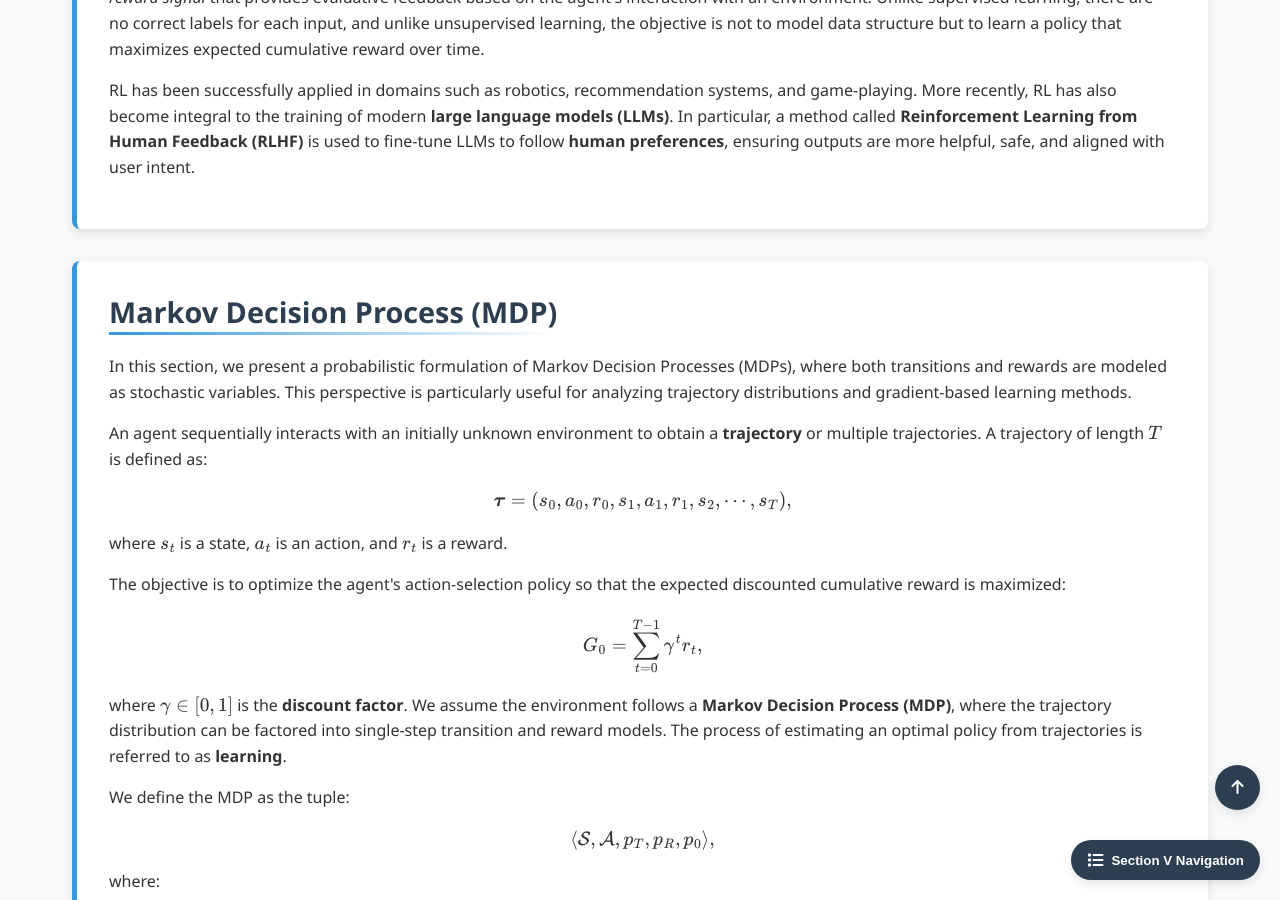
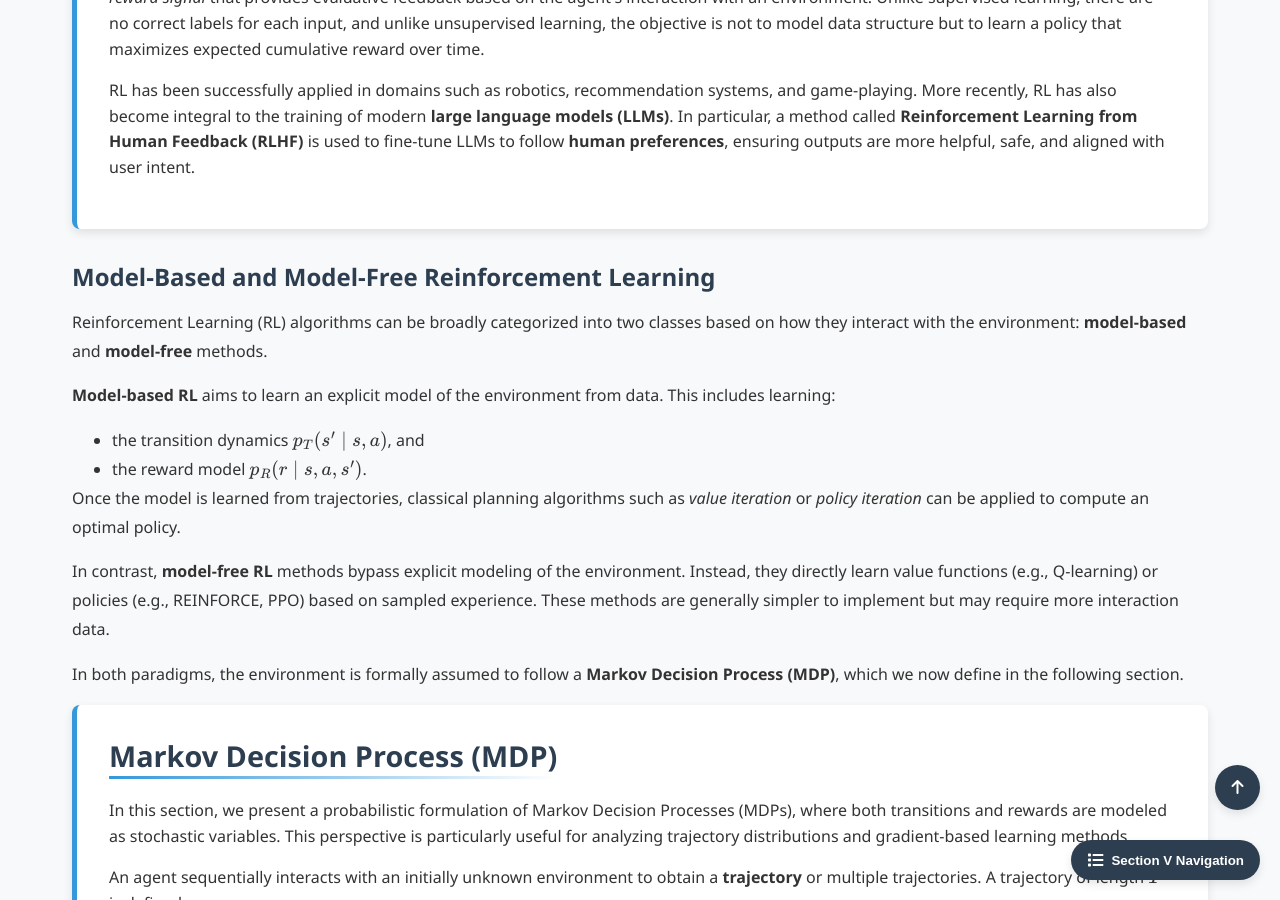
Before and after one commit to Yusukey01/yusukey01.github.io, a Jekyll site: the page built from Mathematics/Machine_learning/reinforcement.html, in a window 1280 px wide and 900 px high, scrolled down 1104 px. Built offline with Jekyll 4.4.1, drawn with Linux system fonts in a browser that asks for light colours; some of the changed text lies outside the part shown.

Commit message:
updated V-10

```diff
--- a/Mathematics/Machine_learning/reinforcement.html
+++ b/Mathematics/Machine_learning/reinforcement.html
@@ -17,8 +17,8 @@ uses_python: false
 
         <div class="topic-nav">
             <a href="#intro">Introduction</a>
-            <a href="#"></a>
-            <a href="#"></a>
+            <a href="#rl-types">Model-Based and Model-Free RL</a>
+            <a href="#mdp">Markov Decision Process (MDP)</a>
             <a href="#"></a>
             <a href="#demo">Demo</a>
         </div>
@@ -63,6 +63,37 @@ uses_python: false
                     to follow <strong>human preferences</strong>, ensuring outputs are more helpful, safe, and aligned with user intent.
                 </p>
             </section>
+
+            <section id="rl-types" class="subsection-content">
+            <h3>Model-Based and Model-Free Reinforcement Learning</h3>
+
+            <p>
+                Reinforcement Learning (RL) algorithms can be broadly categorized into two classes based on how they interact with the environment:
+                <strong>model-based</strong> and <strong>model-free</strong> methods.
+            </p>
+
+            <p>
+                <strong>Model-based RL</strong> aims to learn an explicit model of the environment from data. This includes learning:
+                <ul style="padding-left: 40px;">
+                <li>the transition dynamics \(p_T(s' \mid s, a)\), and</li>
+                <li>the reward model \(p_R(r \mid s, a, s')\).</li>
+                </ul>
+                Once the model is learned from trajectories, classical planning algorithms such as
+                <em>value iteration</em> or <em>policy iteration</em> can be applied to compute an optimal policy.
+            </p>
+
+            <p>
+                In contrast, <strong>model-free RL</strong> methods bypass explicit modeling of the environment.
+                Instead, they directly learn value functions (e.g., Q-learning) or policies (e.g., REINFORCE, PPO) based on sampled experience.
+                These methods are generally simpler to implement but may require more interaction data.
+            </p>
+
+            <p>
+                In both paradigms, the environment is formally assumed to follow a <strong>Markov Decision Process (MDP)</strong>,
+                which we now define in the following section.
+            </p>
+            </section>
+
 
             <section id="mdp" class="section-content">
             <h2>Markov Decision Process (MDP)</h2>
```
